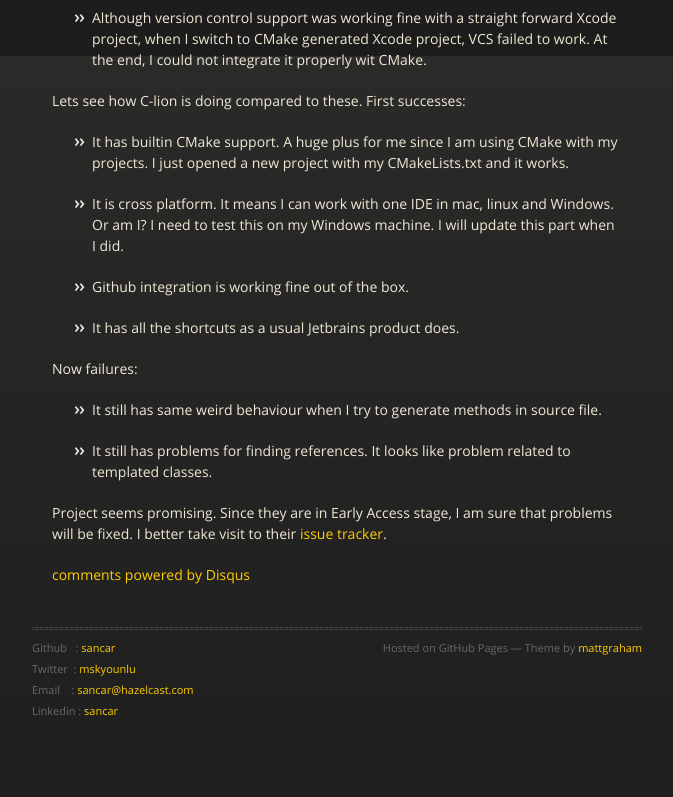
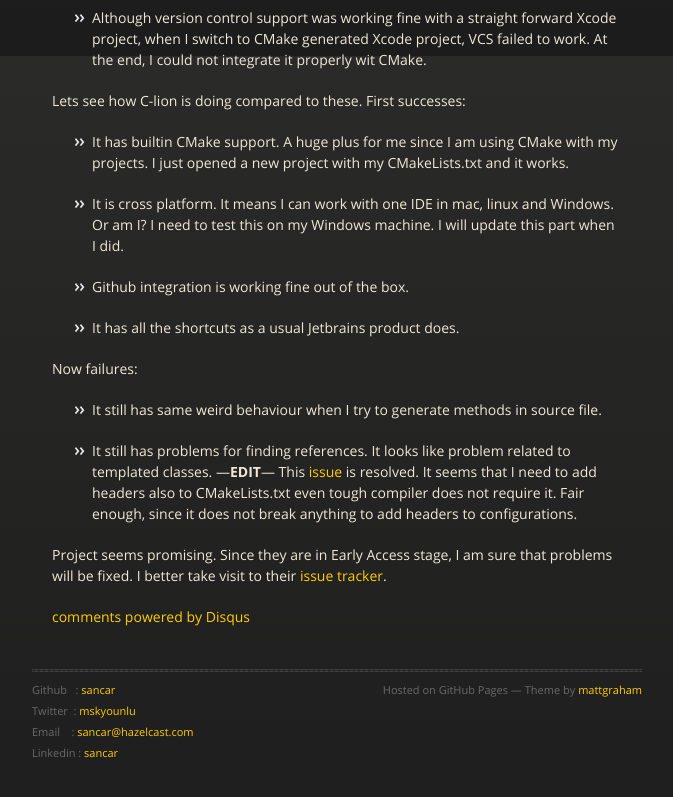
Before and after one commit to sancar/sancar.github.io, a Jekyll site: the page built from _posts/2014-09-08-A-new-cross-platform-cpp-IDE.md, in a window 1280 px wide and 900 px high, scrolled down 844 px. Shown: the top 797 px of the window, without its empty margins (303-976 px from the left). Built offline with Jekyll 4.4.1, drawn with Linux system fonts in a browser that asks for light colours; nearby versions of some CDN libraries; comment, search, counter and statistics services are not loaded.

Commit message:
c-lion post update on an issue

```diff
--- a/_posts/2014-09-08-A-new-cross-platform-cpp-IDE.md
+++ b/_posts/2014-09-08-A-new-cross-platform-cpp-IDE.md
@@ -47,6 +47,11 @@
 * It still has same weird behaviour when I try to generate methods in source file.
 
 * It still has problems for finding references. It looks like problem related to templated classes.
+---**EDIT**---
+This [issue](http://youtrack.jetbrains.com/issue/CPP-254?replyTo=27-797411) is resolved.
+It seems that I need to add headers also to CMakeLists.txt even tough compiler does not require it.
+Fair enough, since it does not break anything to add headers to configurations.
+
 
 Project seems promising. Since they are in Early Access stage, I am sure that problems will be fixed.
 I better take visit to their [issue tracker](http://youtrack.jetbrains.com/issues/CPP).
```
Also changed, not shown: 1 other file.
